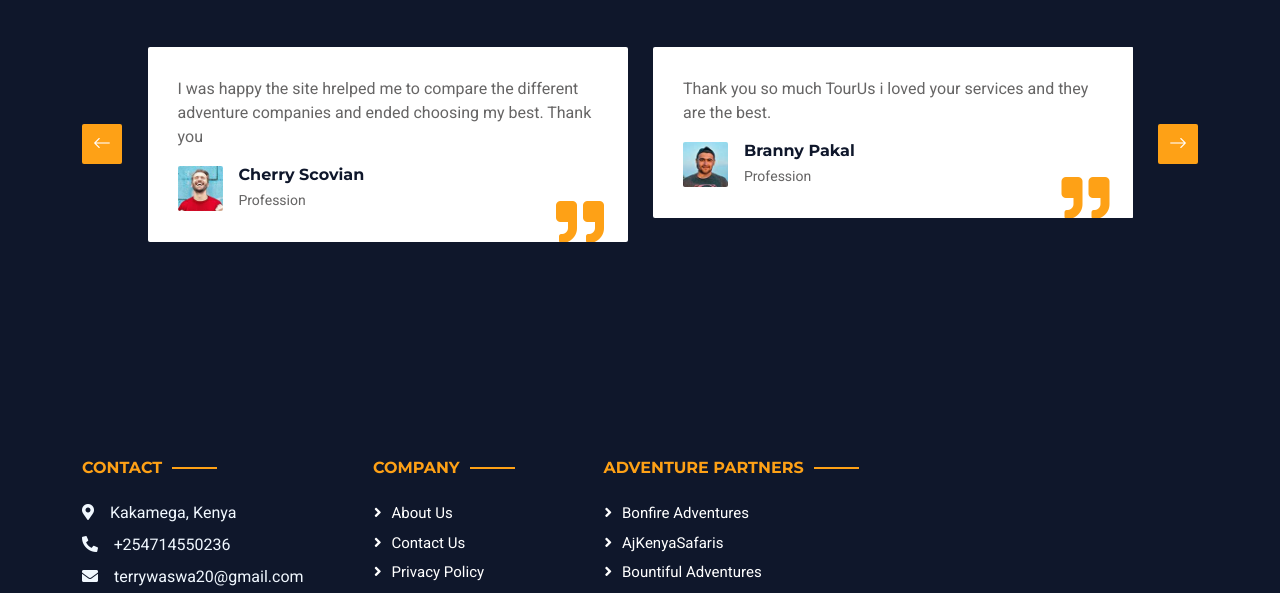
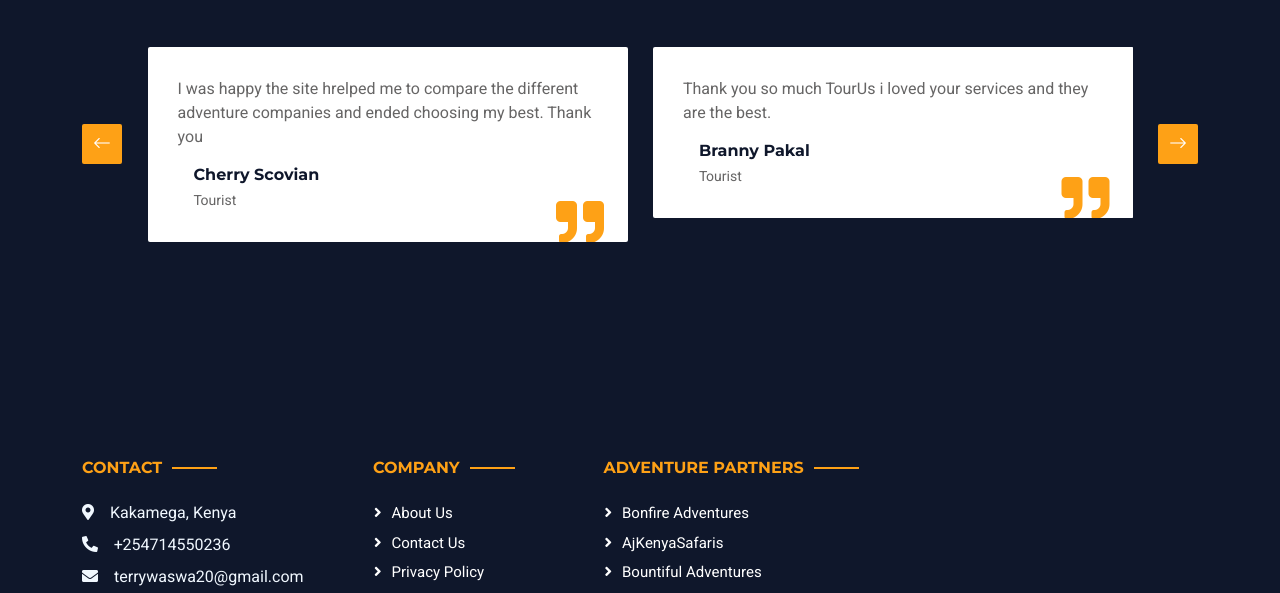
Before and after one commit to TerryWaswa20/TourUs, a plain HTML site: page index.html in a window 1280 px wide. Shown: the part 3504-4097 px from the top of the page. Drawn offline with nearby package versions, Linux system fonts and the light colour scheme.

Commit message:
changed testimonial

```diff
--- a/index.html
+++ b/index.html
@@ -499,10 +499,10 @@
                     <div class="testimonial-item position-relative bg-white rounded overflow-hidden">
                         <p>Honestly this is the best site for anyone, provides the best services to fit anyone out here. I loved it.</p>
                         <div class="d-flex align-items-center">
-                            <img class="img-fluid flex-shrink-0 rounded" src="img/testimonial-1.jpg" style="width: 45px; height: 45px;">
+                            <!--<img class="img-fluid flex-shrink-0 rounded" src="img/testimonial-1.jpg" style="width: 45px; height: 45px;">-->
                             <div class="ps-3">
                                 <h6 class="fw-bold mb-1">Berry Nabiswa</h6>
-                                <small>Profession</small>
+                                <small>Tourist</small>
                             </div>
                         </div>
                         <i class="fa fa-quote-right fa-3x text-primary position-absolute end-0 bottom-0 me-4 mb-n1"></i>
@@ -510,10 +510,10 @@
                     <div class="testimonial-item position-relative bg-white rounded overflow-hidden">
                         <p>I was happy the site hrelped me to compare the different adventure companies and ended choosing my best. Thank you</p>
                         <div class="d-flex align-items-center">
-                            <img class="img-fluid flex-shrink-0 rounded" src="img/testimonial-2.jpg" style="width: 45px; height: 45px;">
+                           <!-- <img class="img-fluid flex-shrink-0 rounded" src="img/testimonial-2.jpg" style="width: 45px; height: 45px;">-->
                             <div class="ps-3">
                                 <h6 class="fw-bold mb-1">Cherry Scovian</h6>
-                                <small>Profession</small>
+                                <small>Tourist</small>
                             </div>
                         </div>
                         <i class="fa fa-quote-right fa-3x text-primary position-absolute end-0 bottom-0 me-4 mb-n1"></i>
@@ -521,10 +521,10 @@
                     <div class="testimonial-item position-relative bg-white rounded overflow-hidden">
                         <p>Thank you so much TourUs i loved your services and they are the best.</p>
                         <div class="d-flex align-items-center">
-                            <img class="img-fluid flex-shrink-0 rounded" src="img/testimonial-3.jpg" style="width: 45px; height: 45px;">
+                           <!-- <img class="img-fluid flex-shrink-0 rounded" src="img/testimonial-3.jpg" style="width: 45px; height: 45px;">-->
                             <div class="ps-3">
                                 <h6 class="fw-bold mb-1">Branny Pakal</h6>
-                                <small>Profession</small>
+                                <small>Tourist</small>
                             </div>
                         </div>
                         <i class="fa fa-quote-right fa-3x text-primary position-absolute end-0 bottom-0 me-4 mb-n1"></i>
```
